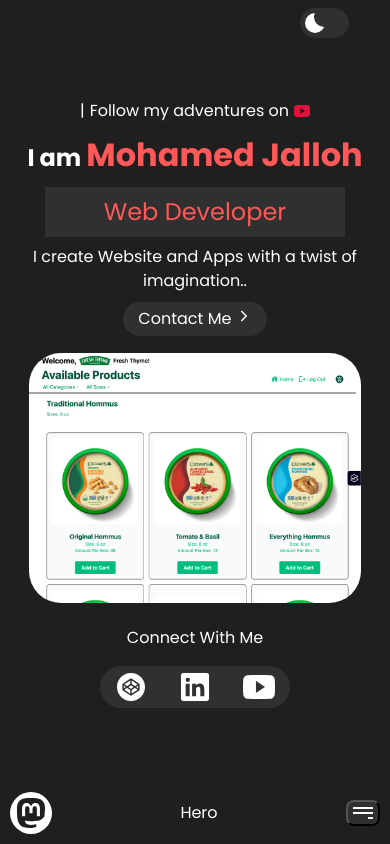
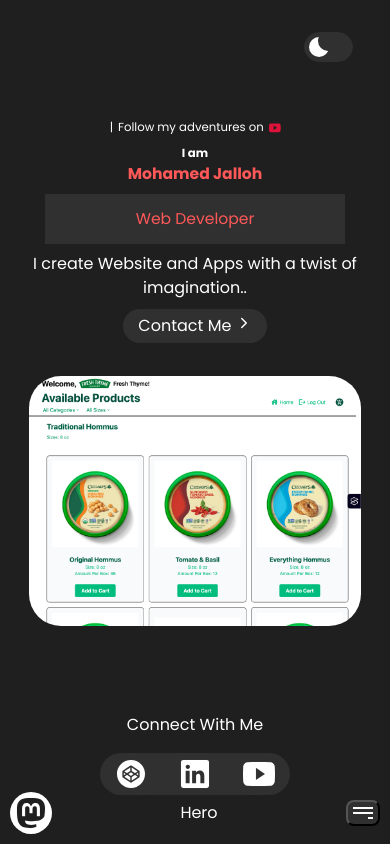
Before and after one commit to OneCode-AA/massimo, a plain HTML site: page index.html in a window 390 px wide. Shown: the top 844 px of the page. Drawn offline with nearby package versions, Linux system fonts and the light colour scheme.

Commit message:
more bug fixs - mobile screen font

```diff
--- a/assets/css/style.css
+++ b/assets/css/style.css
@@ -185,11 +185,12 @@ button:hover {
   margin-block: 5px;
   gap: 4px;
   position: fixed;
-  top: 1px;
-  right: 4vw;
+  top: 3vh;
+  right: 3vw;
   transition: var(--transition);
   max-width: 100px;
   width: 100%;
+  z-index: 50;
 }
 
 
@@ -303,8 +304,13 @@ button:hover {
 }
 
 :is(.hero, .experiences, .work, .skills, .contact) {
-  min-height: 95vh;
+  min-height: 100vh;
   padding: 5px 10px;
+  height: 100%;
+  width: 100%;
+  padding-block: 5px;
+  padding-inline: 5px;
+  font-size: clamp(1em, 3vw, 2em);
 
 }
 
@@ -323,7 +329,11 @@ button:hover {
   justify-content: space-between;
   align-items: center;
   flex-direction: column;
-  gap: 1rem;
+  gap: 2rem;
+  padding:
+2em 3em;
+  margin-block:
+2rem;
 
 
 }
@@ -343,6 +353,7 @@ button:hover {
   align-items: center;
   justify-content: center;
   gap: 5px;
+  font-size: clamp(0.5em, 3vw, 1.5em);
 }
 
 .watchLink a {
@@ -356,7 +367,13 @@ button:hover {
 }
 
 #myName {
-  font-size: clamp(1.5rem, 5vw, 2.5rem);
+  font-size: clamp(0.7rem, 3vw, 2em);
+  display: flex;
+  flex-direction: column;
+}
+
+#myName span {
+  font-size: clamp(0.7rem, 4vw, 2em);
 }
 
 .myTitle {
@@ -367,7 +384,7 @@ button:hover {
 
 .message {
   color: var(--flamingo-500);
-  font-size: clamp(1.5rem, 4vw, 3rem);
+  font-size: clamp(0.7rem, 4vw, 1.5em);
   min-height: 50px;
   display: flex;
   align-items: center;
```
